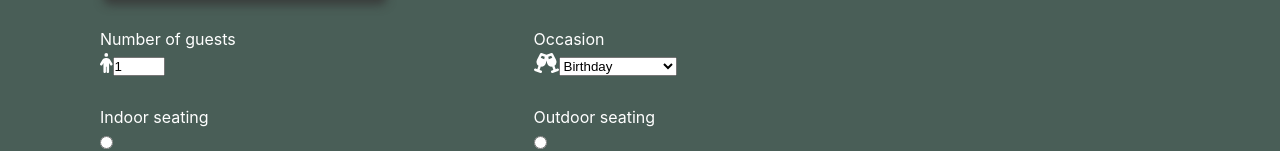
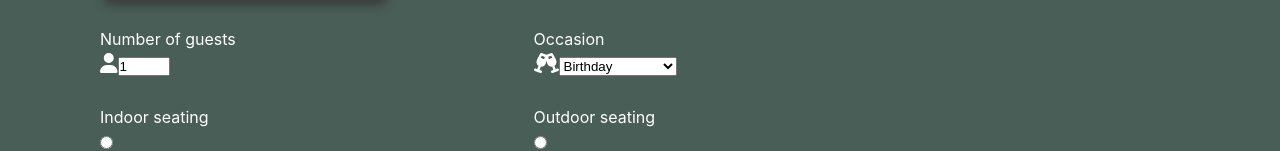
Before and after one commit to AshrafMuhammadNaeem/littlelemon-web, a React (Create React App) app: page /reservation in a window 1280 px wide. Shown: the part 332-483 px from the top of the page. Built offline with nearby package versions, Linux system fonts and the light colour scheme; a web font is replaced by a local one.

Commit message:
Update BookingForm.js
replacing person icon with user icons

```diff
--- a/src/BookingForm.js
+++ b/src/BookingForm.js
@@ -4,7 +4,7 @@ import 'react-datepicker/dist/react-datepicker.css';
 import './BookingForm.css'
 import restaurant from './images/restaurant.jpg'
 import { FontAwesomeIcon } from '@fortawesome/react-fontawesome';
-import { faCalendar, faClock, faChampagneGlasses, faPerson, faChevronDown, faChevronUp } from '@fortawesome/free-solid-svg-icons';
+import { faCalendar, faClock, faChampagneGlasses, faChevronDown, faChevronUp, faUser } from '@fortawesome/free-solid-svg-icons';
 
 export  const  BookingForm = ({
       availableTimes,
@@ -113,7 +113,7 @@ export  const  BookingForm = ({
               </div>
               <div>
               <label htmlFor="guests">Number of guests</label>
-              <FontAwesomeIcon icon={faPerson} fontSize={20} /><input type="number" placeholder="1" min="1" max="10" id="guests" name="guests" value={formData.guests} onChange={handleChange}/>
+              <FontAwesomeIcon icon={faUser} fontSize={20} /><input type="number" placeholder="1" min="1" max="10" id="guests" name="guests" value={formData.guests} onChange={handleChange}/>
 
               </div>
               <div>
```
